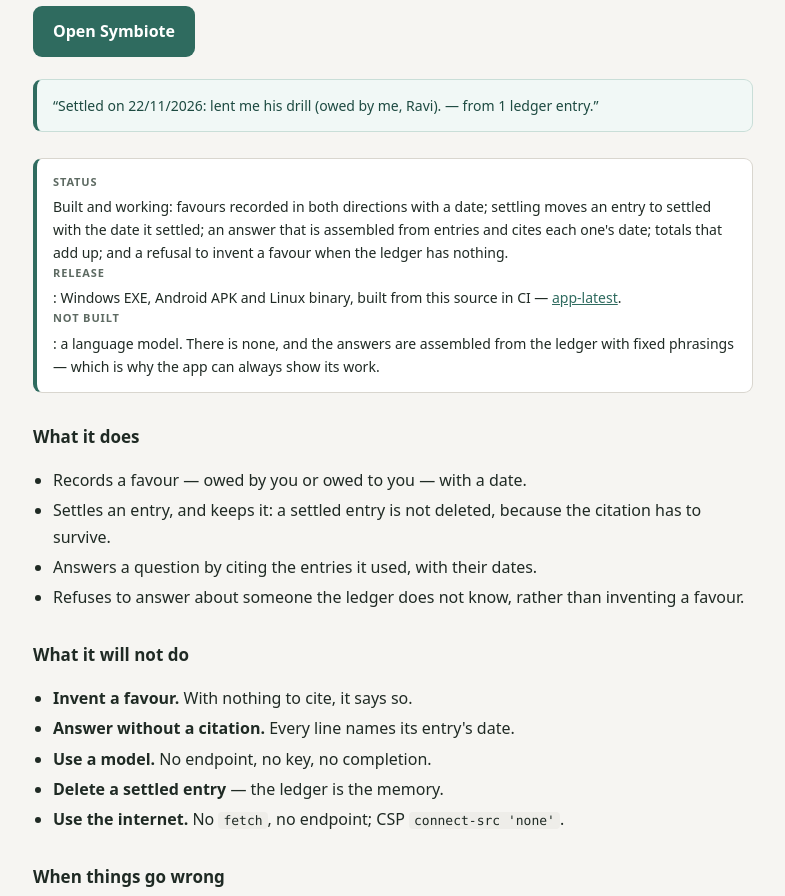
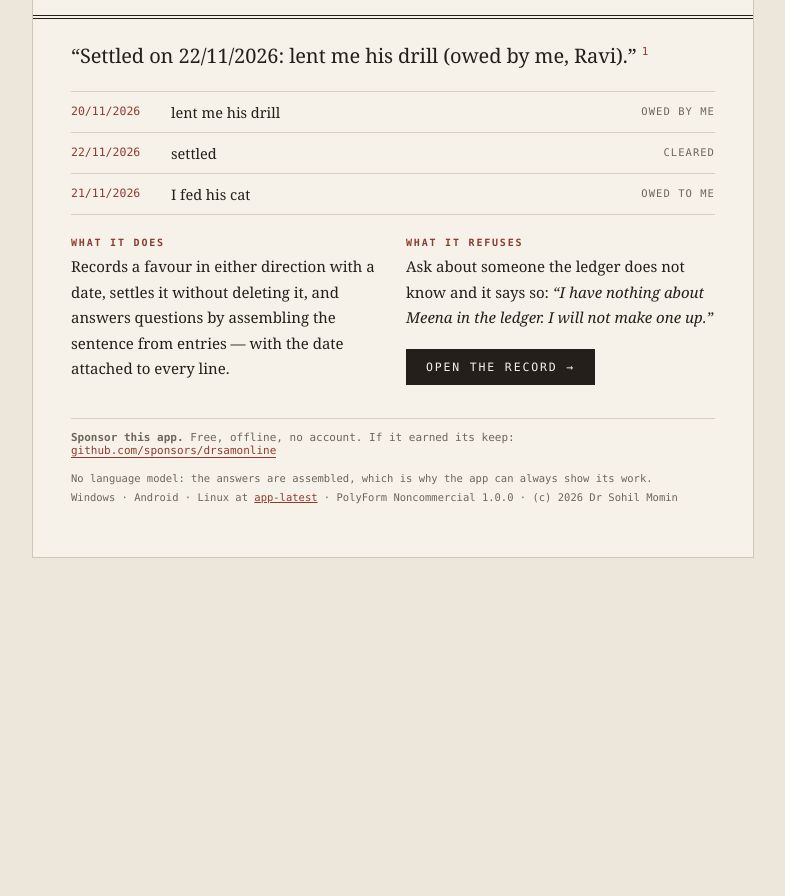
Before and after one commit to drsamonline/app-symbiote, a website: page docs/index.html in a window 1280 px wide. Shown: the part 177-1073 px from the top of the page, without its empty margins (247-1032 px from the left). After the commit the page ends 800 px from the top, so only its background shows below. Drawn offline with Linux system fonts and the light colour scheme.

Commit message:
design: Symbiote becomes a printed household record
Letterpress masthead with a four-rule double line, the answer set as a quotation with a superscript citation
that links down to the entry it came from, the ledger printed as dated rows with the direction in small caps,
and the refusal quoted in the body rather than described.

Sponsor block on the landing page, in the app and in the README, plus .github/FUNDING.yml.

```diff
--- a/docs/index.html
+++ b/docs/index.html
@@ -1,76 +1,73 @@
 <!DOCTYPE html>
 <html lang="en-IN">
-<head><meta charset="utf-8"><meta name="viewport" content="width=device-width, initial-scale=1">
+<head>
+<meta charset="utf-8"><meta name="viewport" content="width=device-width, initial-scale=1">
 <title>Symbiote — a companion that cites the ledger</title>
 <meta name="description" content="A companion that remembers the favours between you and answers by citing the entry and its date.">
-<meta name="theme-color" content="#1f2a24">
+<meta name="theme-color" content="#f6f2ea">
 <style>
-  :root{--bg:#f6f5f2;--panel:#fff;--ink:#1f2a24;--muted:#5d6a62;--line:#d9d6cf;--accent:#2f6b5f}
+  :root{--paper:#f6f2ea;--ink:#241f1a;--red:#8e3b2f;--grey:#6f655a;--rule:#d8cfc0;--serif:Georgia,"Iowan Old Style",serif;--mono:ui-monospace,Menlo,Consolas,monospace}
   *{box-sizing:border-box}
-  body{margin:0;background:var(--bg);color:var(--ink);font:16px/1.65 system-ui,-apple-system,"Segoe UI",Roboto,"Noto Sans",sans-serif}
-  main{max-width:760px;margin:0 auto;padding:50px 20px 64px}
-  h1{font-size:33px;line-height:1.15;letter-spacing:-.02em;margin:0 0 10px}
-  .lede{font-size:18px;color:var(--muted);margin:0 0 26px}
-  .cta{display:inline-block;background:var(--accent);color:#fff;text-decoration:none;font-weight:600;padding:12px 20px;border-radius:9px}
-  .status{margin:26px 0;padding:14px 16px;border:1px solid var(--line);border-left:4px solid var(--accent);border-radius:9px;background:var(--panel);font-size:14px}
-  .status b{display:block;font-size:11px;text-transform:uppercase;letter-spacing:.08em;color:var(--muted);margin-bottom:4px}
-  h2{font-size:17px;margin:30px 0 8px}
-  ul{padding-left:20px}li{margin:4px 0}
-  code{font-family:ui-monospace,Menlo,Consolas,monospace;font-size:13px;background:#eeede9;padding:1px 5px;border-radius:4px}
-  table{border-collapse:collapse;width:100%;font-size:14px;margin-top:8px}
-  th,td{text-align:left;border-bottom:1px solid var(--line);padding:7px 8px;vertical-align:top}
-  th{color:var(--muted);font-weight:600;font-size:11px;text-transform:uppercase;letter-spacing:.06em}
-  .say{margin:22px 0;padding:14px 16px;border:1px solid #c9ded8;border-left:4px solid var(--accent);border-radius:9px;background:#f1f8f6;font-size:14px;color:#1d4a41}
-  footer{margin-top:44px;padding-top:18px;border-top:1px solid var(--line);color:var(--muted);font-size:12px}
-  a{color:var(--accent)}
+  body{margin:0;background:#ece6db;color:var(--ink);font-family:var(--serif)}
+  .press{max-width:720px;margin:0 auto;background:var(--paper);padding:0 0 50px;box-shadow:0 0 0 1px #d0c7b7}
+  .mast{padding:34px 38px 18px;border-bottom:4px double var(--ink)}
+  .mast .k{font-family:var(--mono);font-size:10px;letter-spacing:.24em;text-transform:uppercase;color:var(--red)}
+  h1{font-size:clamp(36px,7.4vw,62px);line-height:.95;margin:10px 0 6px;letter-spacing:-.03em;font-weight:700}
+  .mast .d{font-size:16px;font-style:italic;color:var(--grey);margin:0;max-width:44ch}
+  .body{padding:22px 38px 0}
+  .said{font-size:20px;line-height:1.5;margin:0 0 8px;letter-spacing:-.005em}
+  .said .cite{font-family:var(--mono);font-size:11px;color:var(--red);vertical-align:super;text-decoration:none}
+  .entries{margin:20px 0 0;border-top:1px solid var(--rule)}
+  .entry{display:flex;gap:14px;padding:10px 0;border-bottom:1px solid var(--rule);font-size:14.5px}
+  .entry .date{font-family:var(--mono);font-size:11.5px;color:var(--red);flex:0 0 86px;padding-top:2px}
+  .entry .what{flex:1}
+  .entry .dir{font-family:var(--mono);font-size:10.5px;letter-spacing:.1em;text-transform:uppercase;color:var(--grey);padding-top:3px}
+  .cols{display:grid;grid-template-columns:1fr 1fr;gap:26px;margin:22px 38px 0}
+  @media (max-width:620px){.cols{grid-template-columns:1fr}.mast,.body{padding-left:20px;padding-right:20px}.cols{margin-left:20px;margin-right:20px}}
+  h2{font-family:var(--mono);font-size:10px;letter-spacing:.18em;text-transform:uppercase;color:var(--red);margin:0 0 6px}
+  p{font-size:15px;line-height:1.7;margin:0 0 12px}
+  .go{display:inline-block;background:var(--ink);color:var(--paper);text-decoration:none;padding:11px 20px;
+      font-family:var(--mono);font-size:11.5px;letter-spacing:.16em;text-transform:uppercase;margin-top:6px}
+  .go:hover{background:var(--red)}
+  .sponsor{margin:24px 38px 0;border-top:1px solid var(--rule);padding-top:12px;font-family:var(--mono);font-size:11px;color:var(--grey)}
+  .sponsor a{color:var(--red);text-decoration:none;border-bottom:1px solid currentColor}
+  .foot{margin:12px 38px 0;font-family:var(--mono);font-size:10.5px;color:var(--grey);line-height:1.8}
+  .foot a{color:var(--red)}
 </style></head>
-<body><main>
-  <h1>Symbiote</h1>
-  <p class="lede">A companion that remembers the favours between you — and answers by <strong>citing the entry and its date</strong>.</p>
-  <a class="cta" href="play/index.html">Open Symbiote</a>
-
-  <p class="say">“Settled on 22/11/2026: lent me his drill (owed by me, Ravi). — from 1 ledger entry.”</p>
-
-  <div class="status">
-    <b>Status</b>
-    Built and working: favours recorded in both directions with a date; settling moves an entry to settled with the date it settled; an answer that is assembled from entries and cites each one's date; totals that add up; and a refusal to invent a favour when the ledger has nothing.
-    <br><b>Release</b>: Windows EXE, Android APK and Linux binary, built from this source in CI — <a href="https://github.com/drsamonline/app-symbiote/releases/tag/app-latest">app-latest</a>.
-    <br><b>Not built</b>: a language model. There is none, and the answers are assembled from the ledger with fixed phrasings — which is why the app can always show its work.
+<body><div class="press">
+  <div class="mast">
+    <div class="k">the household record · kept by hand</div>
+    <h1>Symbiote</h1>
+    <p class="d">A companion that answers from the ledger and cites the entry — never from a feeling.</p>
   </div>
 
-  <h2>What it does</h2>
-  <ul>
-    <li>Records a favour — owed by you or owed to you — with a date.</li>
-    <li>Settles an entry, and keeps it: a settled entry is not deleted, because the citation has to survive.</li>
-    <li>Answers a question by citing the entries it used, with their dates.</li>
-    <li>Refuses to answer about someone the ledger does not know, rather than inventing a favour.</li>
-  </ul>
+  <div class="body">
+    <p class="said">“Settled on 22/11/2026: lent me his drill (owed by me, Ravi).” <a class="cite" href="#e1">1</a></p>
 
-  <h2>What it will not do</h2>
-  <ul>
-    <li><strong>Invent a favour.</strong> With nothing to cite, it says so.</li>
-    <li><strong>Answer without a citation.</strong> Every line names its entry's date.</li>
-    <li><strong>Use a model.</strong> No endpoint, no key, no completion.</li>
-    <li><strong>Delete a settled entry</strong> — the ledger is the memory.</li>
-    <li><strong>Use the internet.</strong> No <code>fetch</code>, no endpoint; CSP <code>connect-src 'none'</code>.</li>
-  </ul>
+    <div class="entries" id="e1">
+      <div class="entry"><span class="date">20/11/2026</span><span class="what">lent me his drill</span><span class="dir">owed by me</span></div>
+      <div class="entry"><span class="date">22/11/2026</span><span class="what">settled</span><span class="dir">cleared</span></div>
+      <div class="entry"><span class="date">21/11/2026</span><span class="what">I fed his cat</span><span class="dir">owed to me</span></div>
+    </div>
+  </div>
 
-  <h2>When things go wrong</h2>
-  <table>
-    <tr><th>Case</th><th>What happens</th></tr>
-    <tr><td>Bad input</td><td>No person, no words, a nonsense direction, an empty question, settling an entry that is not there or is already settled — each refused with the field named.</td></tr>
-    <tr><td>Nothing to cite</td><td>The answer says the ledger has nothing, and that it will not make one up.</td></tr>
-    <tr><td>No network</td><td>Nothing changes; the ledger is on the device.</td></tr>
-    <tr><td>Storage full or unavailable</td><td><strong>NOT SAVED</strong>, and the ledger on screen is unchanged.</td></tr>
-    <tr><td>Corrupt saved state</td><td>Reported and offered for export; never replaced with an empty one — that looks like nobody owes anybody anything.</td></tr>
-  </table>
+  <div class="cols">
+    <div>
+      <h2>What it does</h2>
+      <p>Records a favour in either direction with a date, settles it without deleting it, and answers questions by assembling the sentence from entries — with the date attached to every line.</p>
+    </div>
+    <div>
+      <h2>What it refuses</h2>
+      <p>Ask about someone the ledger does not know and it says so: <em>“I have nothing about Meena in the ledger. I will not make one up.”</em></p>
+      <a class="go" href="play/index.html">open the record →</a>
+    </div>
+  </div>
 
-  <h2>How to run it</h2>
-  <ul>
-    <li><strong>Here</strong>: <a href="play/index.html">play/index.html</a>, or install it from your browser's menu.</li>
-    <li><strong>Offline file</strong>: open <code>docs/play/index.html</code> straight from disk.</li>
-    <li><strong>Tests</strong>: <code>node tests/self-tests.js</code>.</li>
-  </ul>
-
-  <footer>PolyForm Noncommercial 1.0.0 · (c) 2026 Dr Sohil Momin · <a href="https://github.com/drsamonline/app-symbiote">source</a></footer>
-</main></body></html>
+  <div class="sponsor">
+    <strong>Sponsor this app.</strong> Free, offline, no account. If it earned its keep:
+    <a href="https://github.com/sponsors/drsamonline">github.com/sponsors/drsamonline</a>
+  </div>
+  <p class="foot">No language model: the answers are assembled, which is why the app can always show its work.<br>
+  Windows · Android · Linux at <a href="https://github.com/drsamonline/app-symbiote/releases/tag/app-latest">app-latest</a> ·
+  PolyForm Noncommercial 1.0.0 · (c) 2026 Dr Sohil Momin</p>
+</div></body></html>
```
Also changed, not shown: docs/play/index.html (+25 -0 lines), .github/FUNDING.yml (added), README.md, docs/play/icon-192.png, docs/play/icon-512.png.
